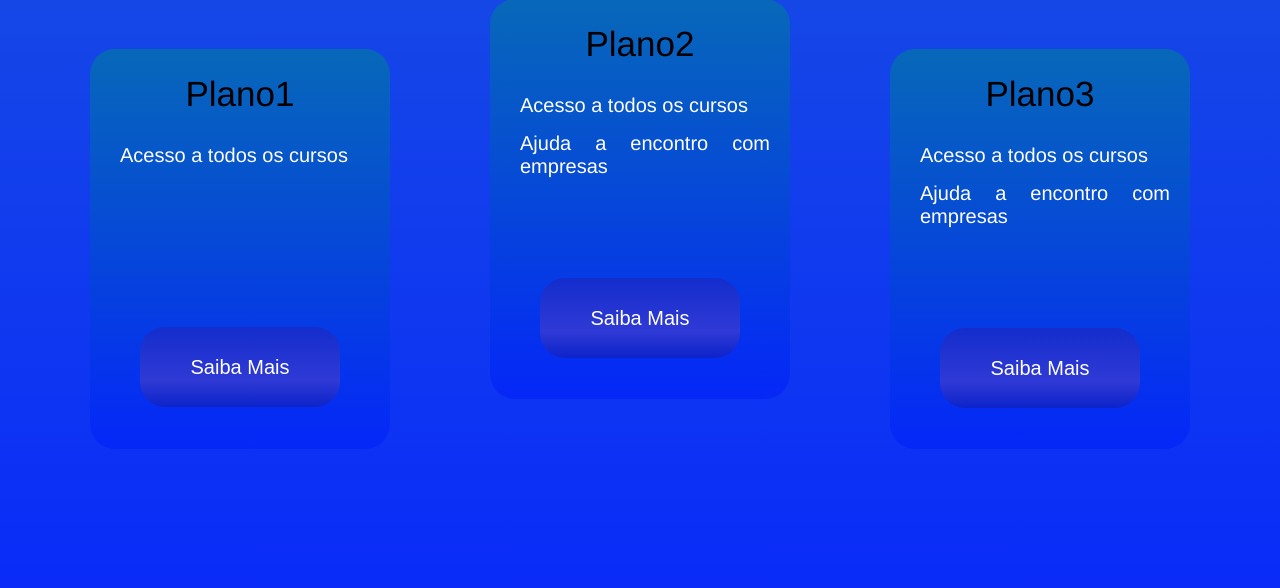
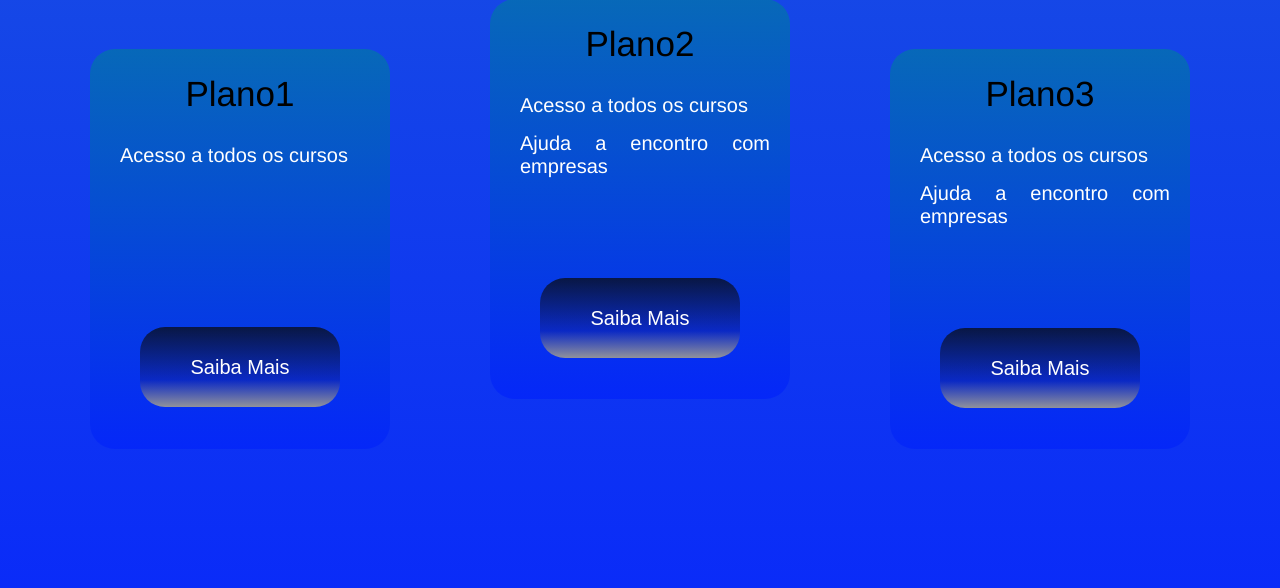
Before and after one commit to VIVF0/PHP-online-course-website, a PHP site: page / in a window 1280 px wide. Shown: the part 1412-2000 px from the top of the page. Run offline with PHP 8.4, Linux system fonts and the light colour scheme.

Commit message:
att_btn_sobre

```diff
--- a/HTML/CSS/padrão_pag.css
+++ b/HTML/CSS/padrão_pag.css
@@ -179,7 +179,7 @@ li{
     height: 80px;
     align-items: center;
     margin-top: 160px;
-    background: linear-gradient(180deg, rgba(60, 4, 131, 0.25) 0%, rgba(175, 81, 142, 0.25) 66.15%, rgba(34, 3, 84, 0.25) 100%);
+    background: linear-gradient(180deg, rgba(10, 10, 10, 0.733) 0%, rgba(25, 14, 75, 0.25) 66.15%, rgba(150, 150, 151, 0.959) 100%);
     border-radius: 25px;
     border:none;
     font-size: 20px;
@@ -189,7 +189,7 @@ li{
     height: 80px;
     align-items: center;
     margin-top: 100px;
-    background: linear-gradient(180deg, rgba(60, 4, 131, 0.25) 0%, rgba(175, 81, 142, 0.25) 66.15%, rgba(34, 3, 84, 0.25) 100%);
+    background: linear-gradient(180deg, rgba(10, 10, 10, 0.733) 0%, rgba(25, 14, 75, 0.25) 66.15%, rgba(150, 150, 151, 0.959) 100%);
     border-radius: 25px;
     border:none;
     font-size: 20px;
@@ -199,17 +199,17 @@ li{
     height: 80px;
     align-items: center;
     margin-top: 100px;
-    background: linear-gradient(180deg, rgba(60, 4, 131, 0.25) 0%, rgba(175, 81, 142, 0.25) 66.15%, rgba(34, 3, 84, 0.25) 100%);
+    background: linear-gradient(180deg, rgba(10, 10, 10, 0.733) 0%, rgba(25, 14, 75, 0.25) 66.15%, rgba(150, 150, 151, 0.959) 100%);
     border-radius: 25px;
     border:none;
     font-size: 20px;
 }
 button:active{
-    background: linear-gradient(180deg, rgba(10, 10, 10, 0.733) 0%, rgba(25, 14, 75, 0.25) 66.15%, rgba(150, 150, 151, 0.959) 100%);
+    background: linear-gradient(180deg, rgba(60, 4, 131, 0.25) 0%, rgba(175, 81, 142, 0.25) 66.15%, rgba(34, 3, 84, 0.25) 100%);
 
 }
 button:visited{
-    background: linear-gradient(180deg, rgba(60, 4, 131, 0.25) 0%, rgba(175, 81, 142, 0.25) 66.15%, rgba(34, 3, 84, 0.25) 100%);
+    background: linear-gradient(180deg, rgba(10, 10, 10, 0.733) 0%, rgba(25, 14, 75, 0.25) 66.15%, rgba(150, 150, 151, 0.959) 100%);
 }
 /*.rodape{
     position: absolute;
```
